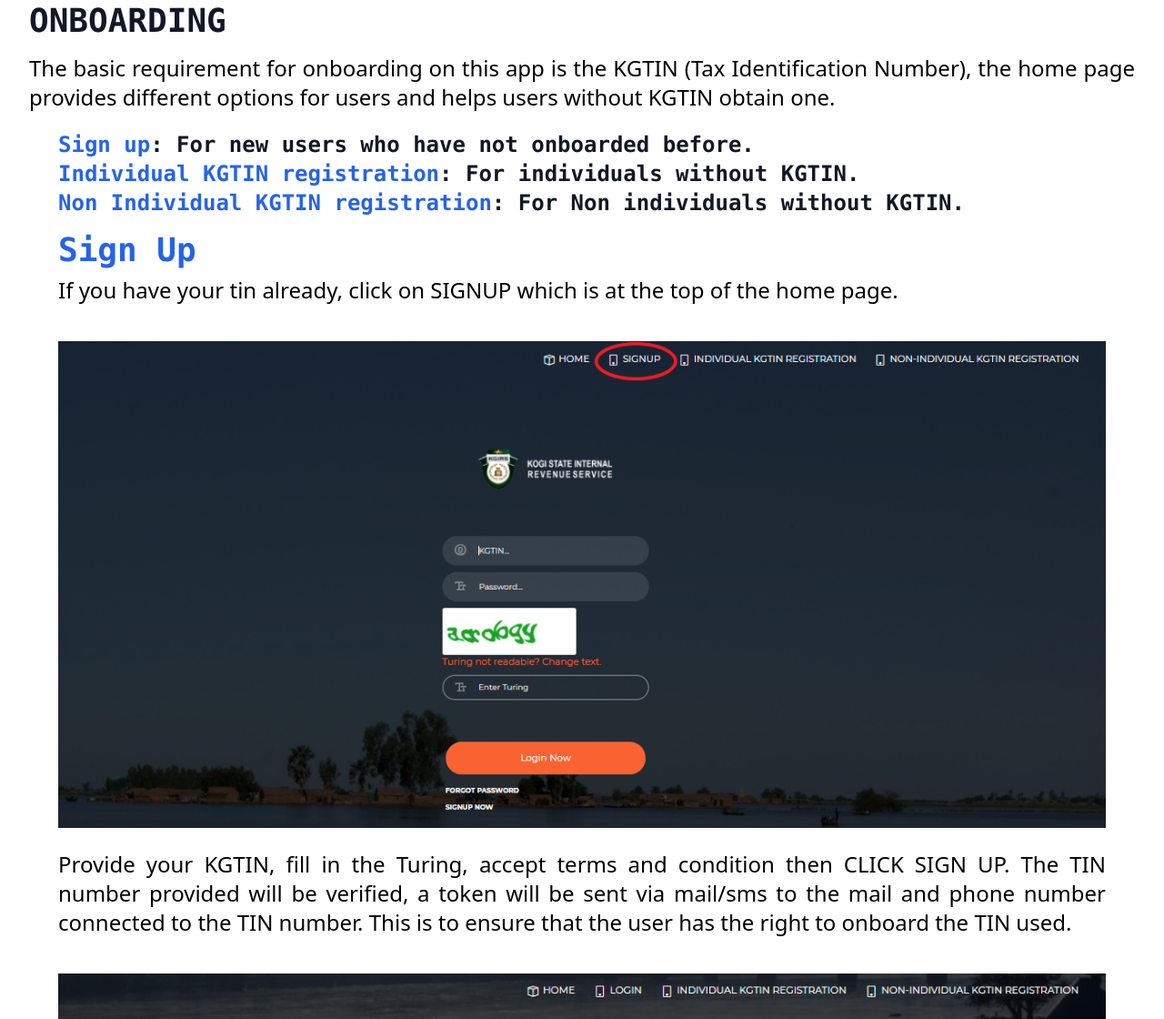
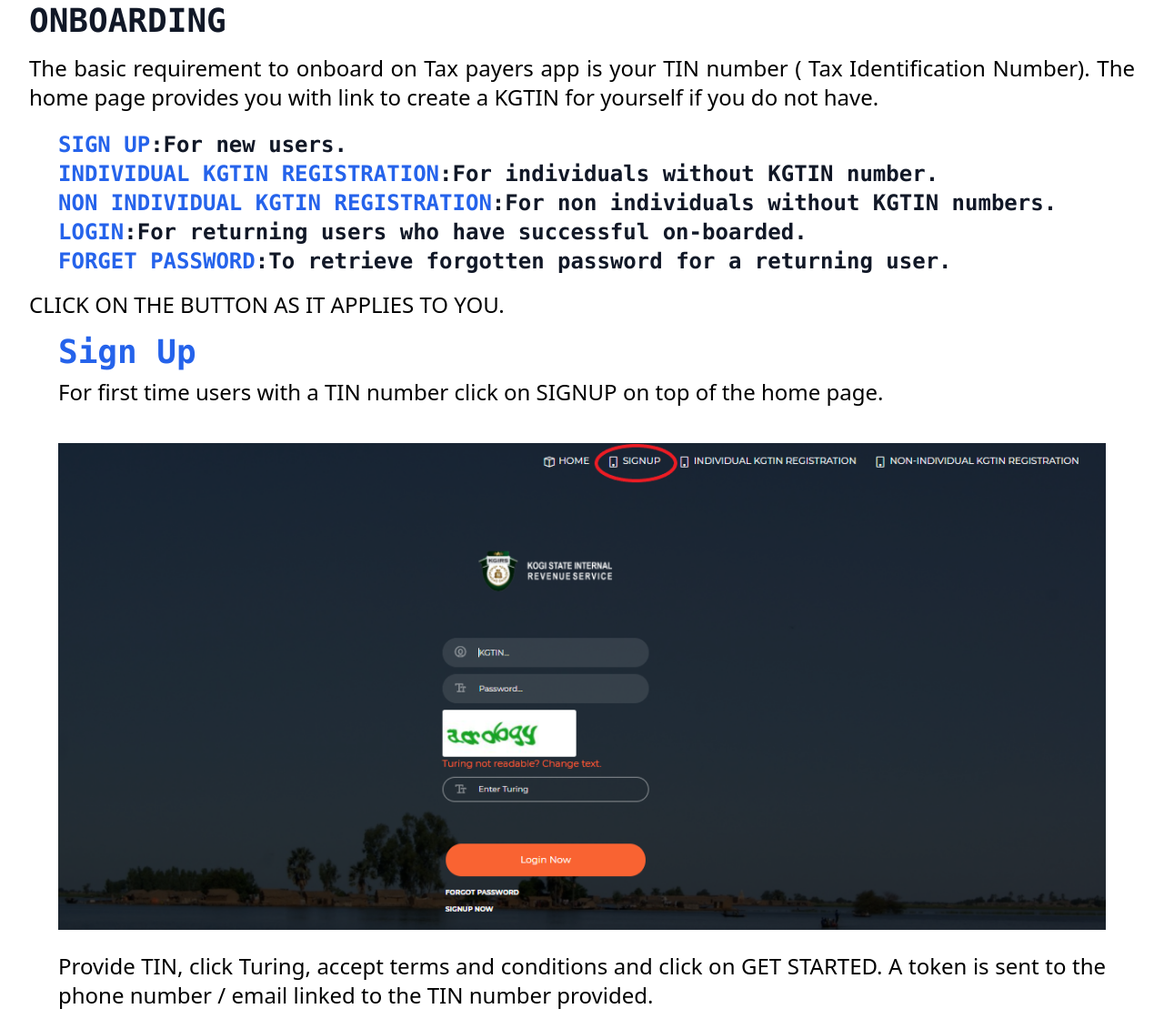
Before and after one commit to ovie123/taxpayerGuide, a website: page onboarding.html in a window 1280 px wide. Shown: the part 617-1737 px from the top of the page at 91% size. Drawn offline with nearby package versions, Linux system fonts and the light colour scheme.

Commit message:
modified onboarding page

```diff
--- a/onboarding.html
+++ b/onboarding.html
@@ -144,8 +144,9 @@
           ONBOARDING</h5>
         <p
           class='text-black-300 text-md md:text-lg lg:text-xl xl:text-2xl font-sans pt-4 md:pt:6 lg:pt:8 xl:pt:10 font-medium text-justify'>
-          The basic requirement for onboarding on this app is the KGTIN (Tax Identification Number), the home page
-          provides different options for users and helps users without KGTIN obtain one.
+          The basic requirement to onboard on Tax payers app is your TIN number ( Tax Identification Number).
+          The home
+          page provides you with link to create a KGTIN for yourself if you do not have.
 
         </p>
         <div class='container mx-auto'>
@@ -153,26 +154,40 @@
           <div class='pt-5 px-8'>
             <h5
               class='text-gray-900 text-lg md:text-2xlg lg:text-2xl font-mono pt-0 md:pt:6 lg:pt:8 xl:pt:10 font-semibold leading-12 text-justify'>
-              <a href="#" class='text-blue-600'>Sign up</a><span class='text-justify'>: For new users who have not
-                onboarded before.</span>
+              <a href="#" class='text-blue-600'>SIGN UP</a><span class='text-justify'>:For new users.</span>
             </h5>
             <!-- individual kg reg  -->
 
             <h5
               class='text-gray-900 text-lg md:text-2xlg lg:text-2xl font-mono pt-0 md:pt:6 lg:pt:8 xl:pt:10 font-semibold leading-12'>
-              <a href="#" class='text-blue-600'>Individual KGTIN registration</a><span class='text-justify'>: For
-                individuals without
-                KGTIN.</span>
+              <a href="#" class='text-blue-600'>INDIVIDUAL KGTIN REGISTRATION</a><span class='text-justify'>:For
+                individuals without KGTIN number.</span>
             </h5>
             <!-- non individual without KGTIN  -->
             <h5
               class='text-gray-900 text-lg md:text-2xlg lg:text-2xl font-mono pt-0 md:pt:6 lg:pt:8 xl:pt:10 font-semibold leading-12'>
-              <a href="#" class='text-blue-600'>Non Individual KGTIN registration</a><span class='text-justify'>: For
-                Non individuals without
-                KGTIN.</span>
+              <a href="#" class='text-blue-600'>NON INDIVIDUAL KGTIN REGISTRATION</a><span class='text-justify'>:For non
+                individuals without KGTIN numbers.</span>
+            </h5>
+
+            <h5
+              class='text-gray-900 text-lg md:text-2xlg lg:text-2xl font-mono pt-0 md:pt:6 lg:pt:8 xl:pt:10 font-semibold leading-12 text-justify'>
+              <a href="#" class='text-blue-600'>LOGIN</a><span class='text-justify'>:For returning users who have
+                successful on-boarded.</span>
+            </h5>
+
+            <h5
+              class='text-gray-900 text-lg md:text-2xlg lg:text-2xl font-mono pt-0 md:pt:6 lg:pt:8 xl:pt:10 font-semibold leading-12 text-justify'>
+              <a href="#" class='text-blue-600'>FORGET PASSWORD</a><span class='text-justify'>:To retrieve forgotten
+                password for a returning user.</span>
             </h5>
 
           </div>
+          <p
+            class='text-black-300 text-md md:text-lg lg:text-xl xl:text-2xl font-sans pt-4 md:pt:6 lg:pt:8 xl:pt:10 font-medium text-justify'>
+            CLICK ON THE BUTTON AS IT APPLIES TO YOU.
+
+          </p>
         </div>
 
         <div class='pt-4 lg:px-8 px-6'>
@@ -181,7 +196,7 @@
             Sign Up</h5>
           <p
             class='text-black-300 text-md md:text-lg lg:text-xl xl:text-2xl font-sans lg:pt-2 md:pt:6 lg:pt:8 font-medium leading-7 text-justify leading-normal'>
-            If you have your tin already, click on SIGNUP which is at the top of the home page.
+            For first time users with a TIN number click on SIGNUP on top of the home page.
           </p>
 
           <img src="images/ONBOARDING/ONBOARD.png" alt="" class='mt-4 lg:mt-10'>
@@ -189,23 +204,22 @@
 
           <p
             class='text-black-300 text-md md:text-lg lg:text-xl xl:text-2xl font-sans  md:pt:6 md:mt-8 lg:mt-6 mt:4 lg:pt:8 font-medium leading-7 text-justify leading-normal'>
-            Provide your KGTIN, fill
-            in the Turing, accept terms and condition then CLICK SIGN UP. The TIN number provided will be
-            verified, a token will be sent via mail/sms to the mail and phone number connected to the TIN number.
-            This is to ensure that the user has the right to onboard the TIN used.
+            Provide TIN, click Turing, accept terms and conditions and click on GET STARTED. A token is sent to the
+            phone number /
+            email linked to the TIN number provided.
           </p>
           <img src="images/ONBOARDING/Startup.png" alt="" class='mt-4 lg:mt-10'>
           <p
             class='text-black-300 text-md md:text-lg lg:text-xl xl:text-2xl font-sans  md:pt:6 md:mt-8 lg:mt-6 mt:4 lg:pt:8 font-medium leading-7 text-justify leading-normal'>
-            The previous action will lead you to the page where you will fill in the token sent to the user by mail/sms
-            and allow user set password,enter turing text, accept terms and conditions and click on get started.
+            On the validation page, enter the code sent to you, set password, click turing, accept terms and condition
+            then click on
+            GET STARTED.
           </p>
           <img src="images/ONBOARDING/validation.PNG" alt="" class='mt-4 lg:mt-10'>
 
           <p
             class='text-black-300 text-md md:text-lg lg:text-xl xl:text-2xl font-sans lg:pt-2 lg:mt-6 md:mt-8 mt-4 md:pt:6 lg:pt:8 font-medium leading-7 text-justify leading-normal'>
-            This will take
-            you to your dashboard which means you have successfully onboarded.
+            Successful onboarding redirects you to your dashboard.
           </p>
           <img src="images/dashboard.PNG" alt="" class='mt-4 lg:mt-10'>
         </div>
@@ -213,25 +227,19 @@
         <div class='pt-12 pb-32 lg:px-8 px-6'>
           <h5
             class='text-gray-900 text-2xl md:text-2xlg lg:text-4xl xl:text-4xl font-mono pt-0 md:pt:6 lg:pt:8 xl:pt:10 font-semibold text-blue-600'>
-            Login</h5>
+            LOGIN</h5>
           <p
             class='text-black-300 text-md md:text-lg lg:text-xl xl:text-2xl font-sans lg:pt-2 md:pt:6 lg:pt:8 font-medium leading-7 text-justify'>
-            If you have onboarded with your TIN before, you can go ahead and sign in by clicking LOGIN on the home
-            page without going through the onboarding process again.
-          <p
-            class='text-black-300 text-md md:text-lg lg:text-xl xl:text-2xl font-sans lg:pt-2 md:pt:6 lg:pt:8 font-medium leading-7 text-justify'>
-            There is also a button provided for returning
-            users who forgot their password and want to retrieve it on the home page.
-          </p>
+            On boarding is done once. For returning users, provide your TIN number, enter your password, click on the
+            turing and
+            click on LOGIN.
           </p>
           <img src="images/ONBOARDING/Login.png" alt="" class='mt-4 lg:mt-10'>
 
 
           <p
             class='text-black-300 text-md md:text-lg lg:text-xl xl:text-2xl font-sans pt-6 lg:pt-32 md:pt:6 lg:pt-8 font-medium leading-7'>
-            Successful login takes you
-            to your dashboard where you can view your account profile and history, file returns, payment options and
-            logout after use.</p>
+            Successful login redirects you to your dashboard.</p>
           <img src="images/dashboard.PNG" alt="" class='mt-4 lg:mt-10'>
         </div>
       </div>
```
